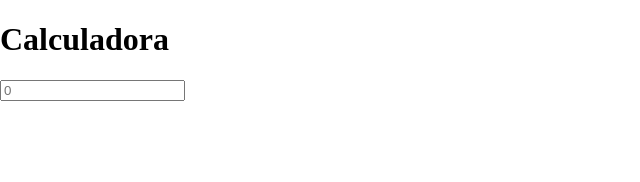
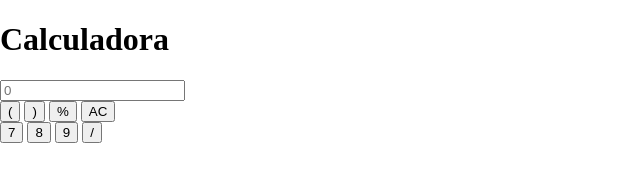
Before and after one commit to YordanoBoza/Programacion_Web, a plain HTML site: page lab08/index.html in a window 1280 px wide. Shown: the whole page, without its empty margins (0-640 px from the left). Drawn offline with Linux system fonts and the light colour scheme.

Commit message:
Creando los botones superiores y la pantalla de ingreso de numeros de la calculadora

```diff
--- a/lab08/index.html
+++ b/lab08/index.html
@@ -14,6 +14,18 @@
             <div >
                 <input type="text" name="expresion" placeholder="0" readonly >
             </div>
+	    <div>
+                <button class="simbolos" type="submit" name="caracter" value="(">(</button>
+                <button class="simbolos" type="submit" name="caracter" value=")">)</button>
+                <button class="simbolos" type="submit" name="caracter" value="%">%</button>
+                <button class="simbolos" type="submit" name="caracter" value="AC">AC</button>
+            </div>
+            <div>
+                <button class="numeros" type="submit" name="caracter" value="7">7</button>
+                <button class="numeros" type="submit" name="caracter" value="8">8</button>
+                <button class="numeros" type="submit" name="caracter" value="9">9</button>
+                <button class="simbolos" type="submit" name="caracter" value="/">/</button>
+            </div>
 	</div>
 
     </form>
```
